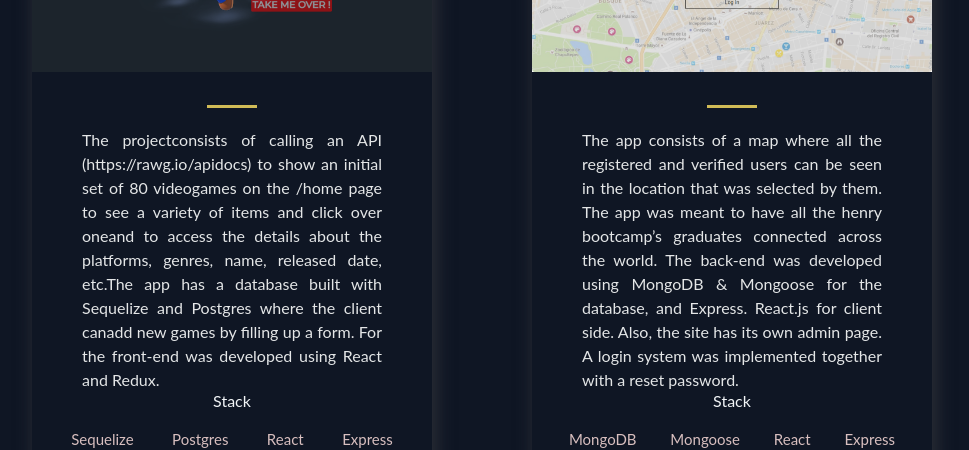
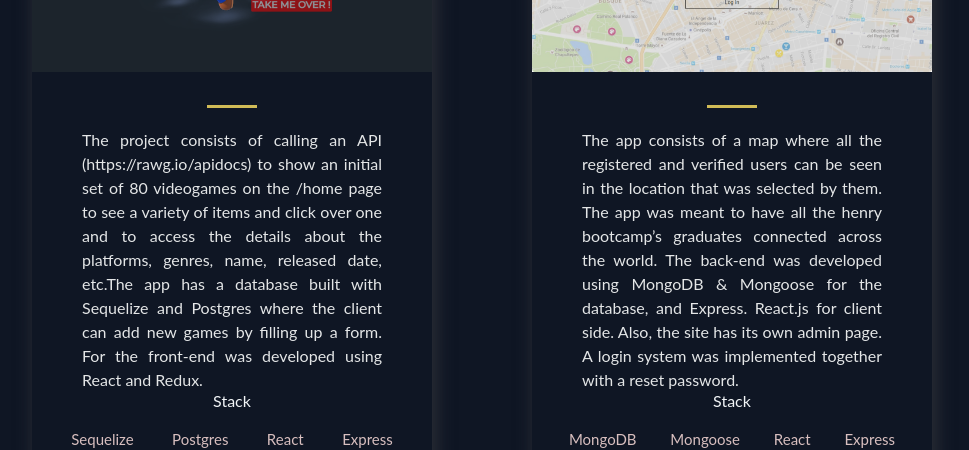
Before and after one commit to webDesignMumeishon/personal-portfolio, a Next.js app: page / in a window 1280 px wide. Shown: the part 1000-1450 px from the top of the page, without its empty margins (158-1127 px from the left). Built offline with nearby package versions, Linux system fonts and the light colour scheme.

Commit message:
constant

```diff
--- a/src/constants/constants.js
+++ b/src/constants/constants.js
@@ -1,7 +1,7 @@
 export const projects = [
   {
     title: 'videogames-app',
-    description: "The projectconsists of calling an API (https://rawg.io/apidocs) to show an initial set of 80 videogames on the /home page to see a variety of items and click over oneand to access the details about the platforms, genres, name, released date, etc.The app has a database built with Sequelize and Postgres where the client canadd new games by filling up a form. For the front-end was developed using React and Redux. ",
+    description: "The project consists of calling an API (https://rawg.io/apidocs) to show an initial set of 80 videogames on the /home page to see a variety of items and click over one and to access the details about the platforms, genres, name, released date, etc.The app has a database built with Sequelize and Postgres where the client can add new games by filling up a form. For the front-end was developed using React and Redux. ",
     image: '/images/videogame-app.png',
     tags: ['Sequelize', 'Postgres', "React", "Express"],
     source: 'https://github.com/webDesignMumeishon/videogames-main',
```
